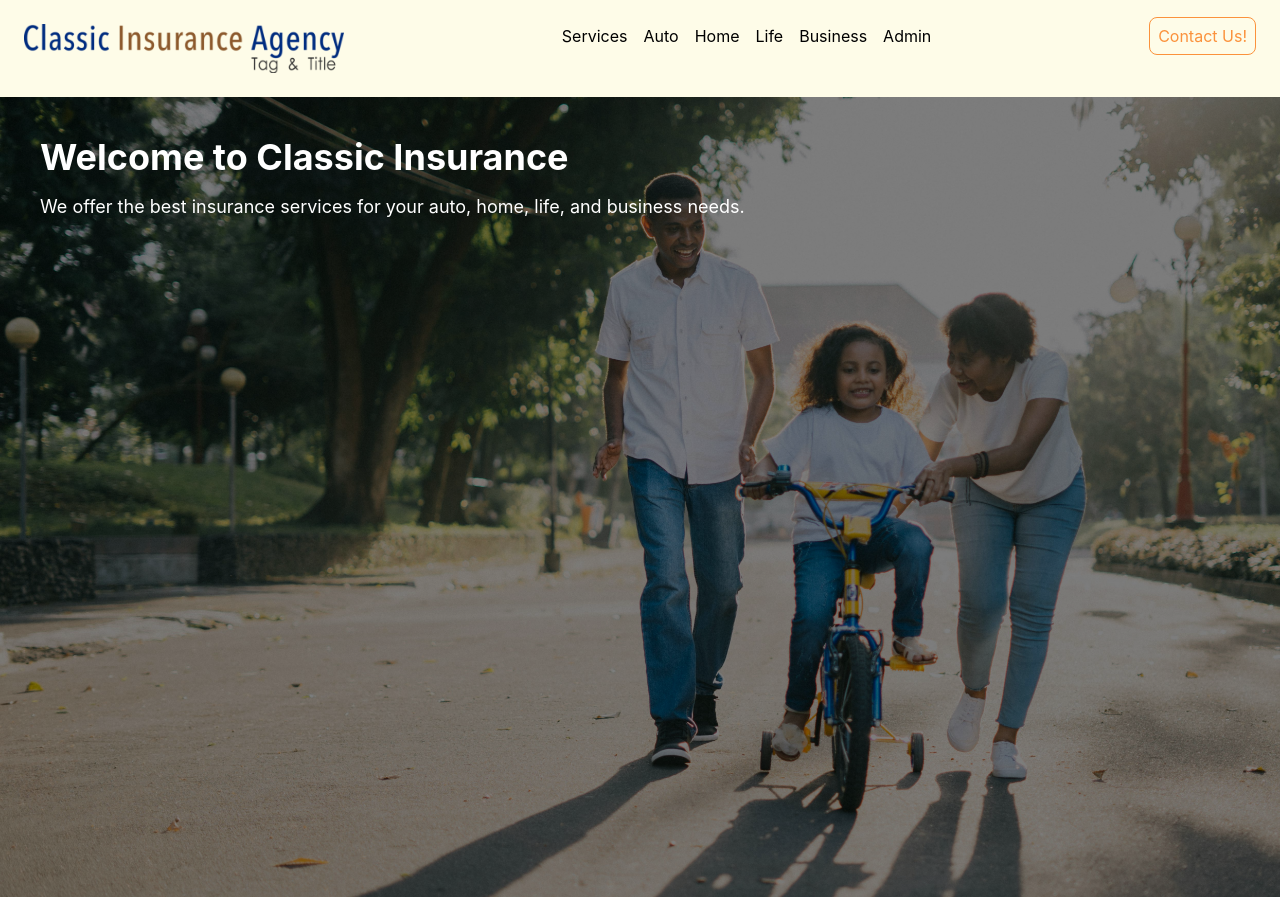
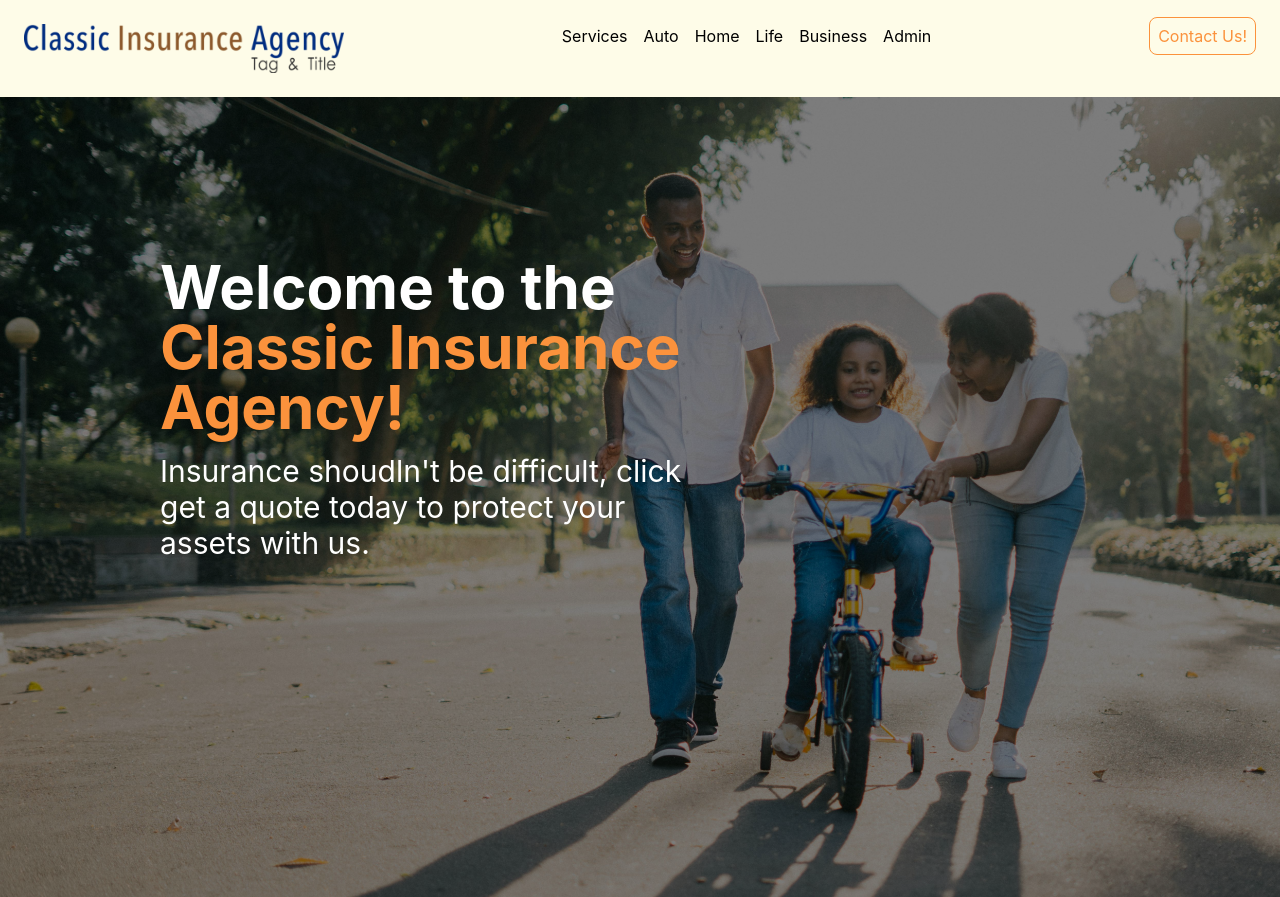
Before and after one commit to tajsharma/classic-insurance-proj, a React (Create React App) app in the folder insurance-frontend/: page / in a window 1280 px wide. Built offline with nearby package versions, Linux system fonts and the light colour scheme.

Commit message:
change header and caption size. change width

```diff
--- a/insurance-frontend/src/Components/LandingPage.tsx
+++ b/insurance-frontend/src/Components/LandingPage.tsx
@@ -11,9 +11,11 @@ const LandingPage: React.FC = () => {
     }} className="relative flex flex-col items-start justify-start text-white">
       <div className="absolute inset-0 bg-black opacity-50"></div>
 
-      <div className="relative z-10 p-10">
-        <h1 className="text-4xl font-bold">Welcome to Classic Insurance</h1>
-        <p className="mt-4 text-lg">We offer the best insurance services for your auto, home, life, and business needs.</p>
+      <div className="relative z-10 py-40 px-40 w-2/3">
+        <h1 className="text-6xl font-bold">
+          Welcome to the <span className="block text-orange-400">Classic Insurance Agency!</span>
+        </h1>
+        <p className="mt-4 text-3xl">Insurance shoudln't be difficult, click get a quote today to protect your assets with us.</p>
       </div>
 
     </section>
```
